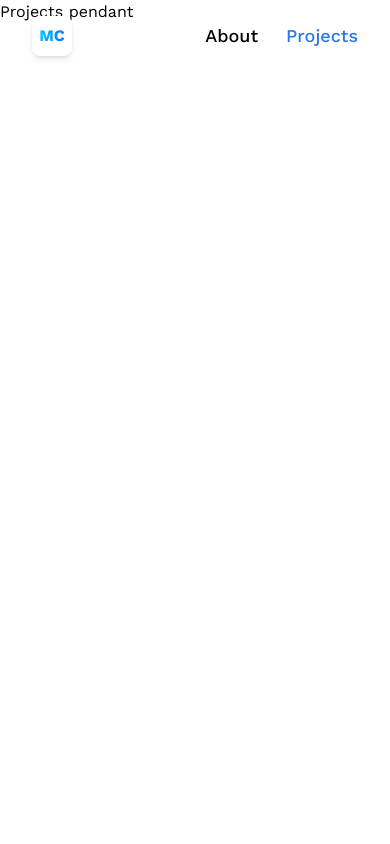
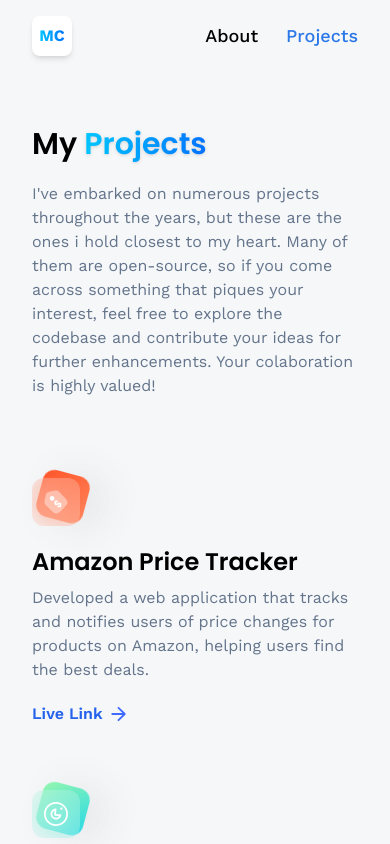
Before and after one commit to Web-Dev-Machina/3D-Website-2, a React (Vite) app: page /projects in a window 390 px wide. Shown: the top 844 px of the page. Built offline with nearby package versions, Linux system fonts and the light colour scheme.

Commit message:
Sound add and correction color

```diff
--- a/src/App.jsx
+++ b/src/App.jsx
@@ -4,7 +4,7 @@
 
 const App = () => {
   return <>
-    <main className="bg-slate-30/20 h-[100vh]">
+    <main className="bg-slate-300/20 h-full">
       <Router>
         <Navbar/>
         <Routes>
--- a/src/pages/Contact.jsx
+++ b/src/pages/Contact.jsx
@@ -32,7 +32,7 @@
   const handleFocus = () => {setCurrentAnimation('walk');};
   const handleBlur = () => {setCurrentAnimation('idle')};
 
-  return <section className="relative flex lg:flex-row flex-col max-container">
+  return <section className="relative flex lg:flex-row flex-col max-container h-[100vh]">
     {alert.show && <Alert {...alert}/>}
     <div className="flex-1 min-w-[50%] flex flex-col">
       <h1 className="head-text">
--- a/src/pages/Home.jsx
+++ b/src/pages/Home.jsx
@@ -1,15 +1,32 @@
 import { Canvas } from "@react-three/fiber"
-import { useState, Suspense } from "react";
+import { useState, Suspense, useRef, useEffect } from "react";
 import Loader from "../components/Loader"
 import Island from "../models/Island"
 import Sky from "../models/Sky";
 import Bird from "../models/Bird";
 import Plane from "../models/Plane";
 import HomeInfo from "../components/HomeInfo";
+import sakura from "../assets/sakura.mp3"
+import {soundon,soundoff} from "../assets/icons";
 
 const Home = () => {
-const [isRotating, setIsRotating] = useState(false);
-const [currentStage, setCurrentStage] = useState(1);
+
+  const audioRef = useRef(new Audio(sakura));
+  audioRef.current.volume = 0.2;
+  audioRef.current.loop = true;
+  const [isPlayingMusic, setIsPlayingMusic] = useState(false);
+
+  useEffect(() =>{
+    if(isPlayingMusic) {
+      audioRef.current.play();
+    }
+    return()=> {
+      audioRef.current.pause();
+    }
+  },[isPlayingMusic])
+
+  const [isRotating, setIsRotating] = useState(false);
+  const [currentStage, setCurrentStage] = useState(1);
 
   const adjustIslandForScreenSize = () => {
     let screenScale = null;
@@ -91,6 +108,14 @@
 
       </Suspense>
     </Canvas>
+    <div className="absolute bottom-2 left-2">
+      <img
+        src={!isPlayingMusic ? soundoff : soundon}
+        alt="sound"
+        className="w-10 h-10 cursor-pointer object-contain"
+        onClick={() => setIsPlayingMusic(!isPlayingMusic)}
+      />
+    </div>
   </section>;
   </>
 };
--- a/src/pages/Projects.jsx
+++ b/src/pages/Projects.jsx
@@ -1,6 +1,70 @@
+
+import { Link } from 'react-router-dom';
+import { projects } from '../constants';
+import { arrow } from "../assets/icons";
+import CTA from '../components/CTA';
 
 const Projects = () => {
-  return <div>Projects pendant</div>;
+  return (
+    <section className="max-container">
+      <h1 className="head-text">
+        My <span className="blue-gradient_text font-semibold drop-shadow">Projects</span>
+      </h1>
+      <div className="mt-5 flex flex-col gap-3 text-slate-500">
+        <p>
+          I've embarked on numerous projects throughout the years, but these are the ones i hold closest to my heart. Many of them are open-source, so if you come across something that piques your interest, feel free to explore the codebase and contribute your ideas for further enhancements. Your colaboration is highly valued!
+        </p>
+      </div>
+
+      <div className="flex flex-wrap my-20 gap-16">
+        {projects.map((project) => (
+
+          <div className='lg:w-[400px] w-full' key={project.name}>
+            <div className='block-container w-12 h-12'>
+              <div className={`btn-back rounded-xl ${project.theme}`}/>
+              <div className='btn-front rounded-xl flex justify-center items-center'>
+                <img
+                  src={project.iconUrl}
+                  alt="Project Icon"
+                  className='w-1/2 h-1/2 object-contain'
+                />
+              </div>
+            </div>
+
+            <div className='mt-5 flex flex-col'>
+                <h4 className='text-2xl font-poppins font-semibold'>
+                  {project.name}
+                </h4>
+                  <p className='mt-2 text-slate-500'>
+                    {project.description}
+                  </p>
+                <div className='mt-5 flex items-center gap-2'>
+                  <Link
+                    to={project.link}
+                    target="_blank"
+                    rel="noopener noreferrer"
+                    className='font-semibold text-blue-600'
+                  >
+                    Live Link
+                  </Link>
+
+                  <img
+                    src={arrow}
+                    alt="arrow"
+                    className='w-4 h-4 object-contain'
+                  />
+                </div>
+              </div>
+          </div>
+
+        ))}
+      </div>
+
+      <hr className='border-slate-200'/>
+      <CTA/>
+
+      </section>
+  )
 };
 
 export default Projects;
```
